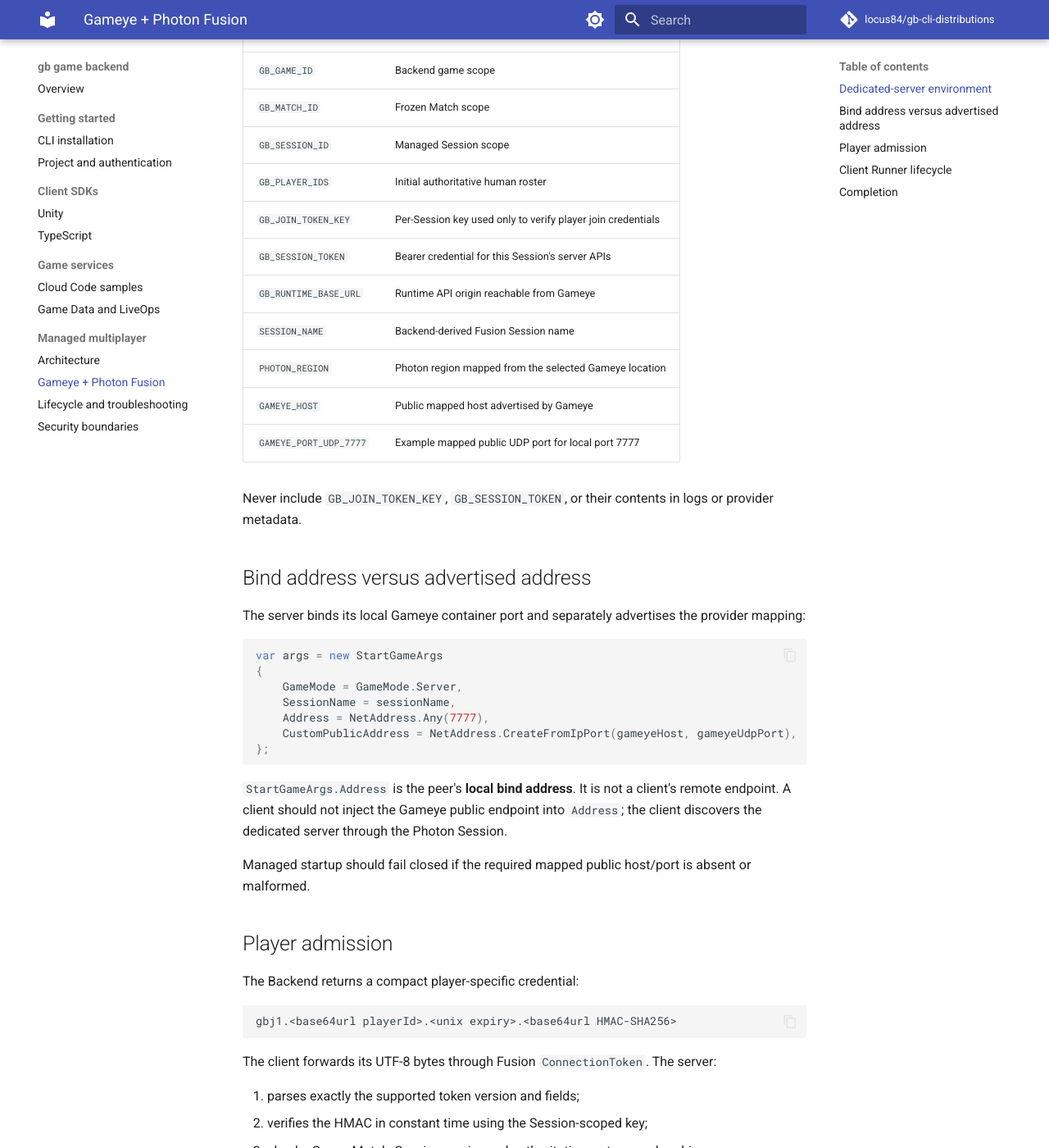
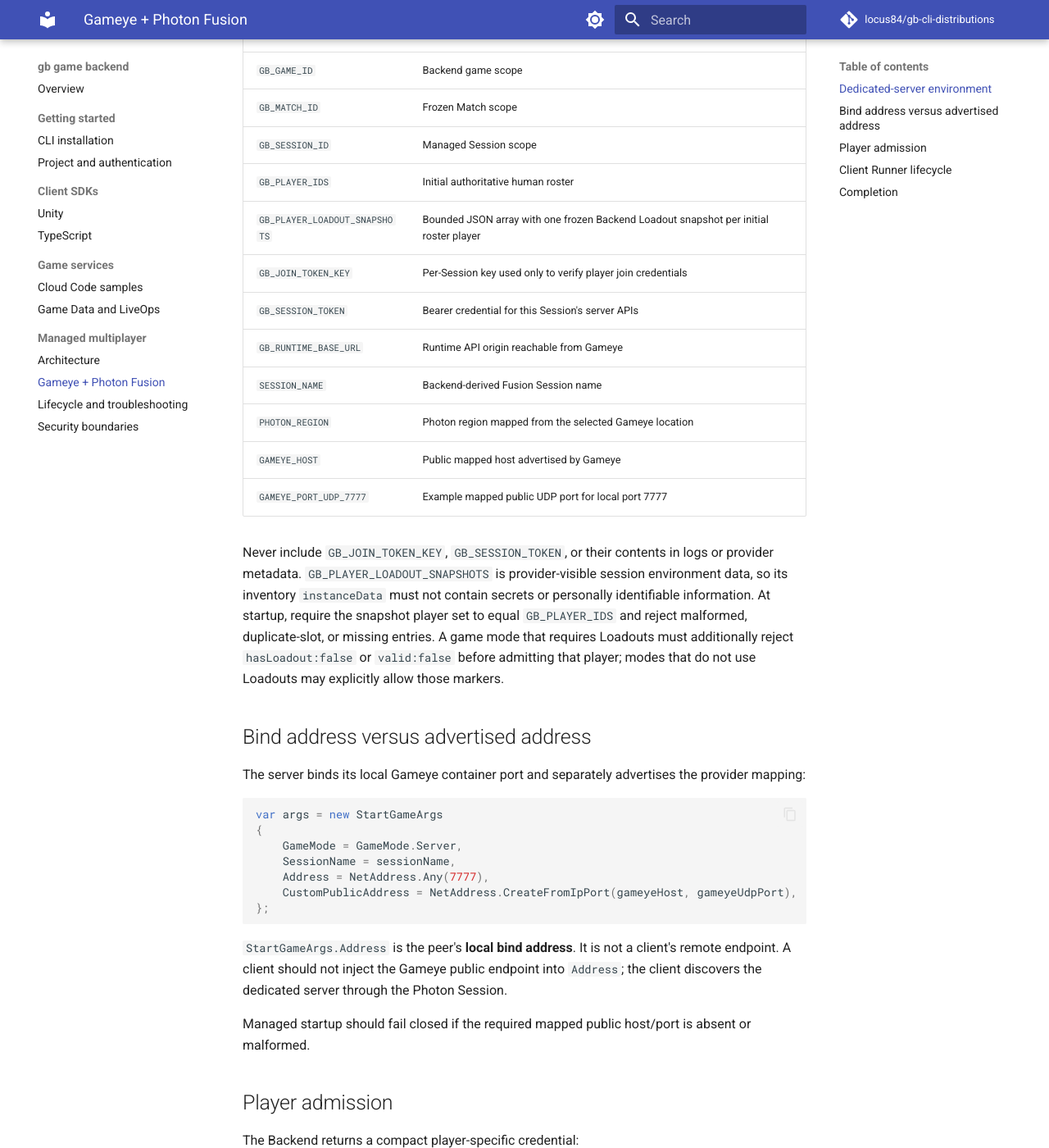
Before and after one commit to locus84/gb-cli-distributions, an MkDocs documentation site: the page built from docs/gameye-fusion.md, in a window 1280 px wide and 1400 px high, scrolled down 255 px. Shown: the whole window at 82% size. Built offline with MkDocs 1.6.1 and Material for MkDocs 9.7.7, drawn with Linux system fonts in a browser that asks for light colours; comment, search, counter and statistics services are not loaded; some of the changed text lies outside the part shown.

Commit message:
docs(release): publish v0.2.191

```diff
--- a/docs/gameye-fusion.md
+++ b/docs/gameye-fusion.md
@@ -10,6 +10,7 @@ A managed allocation receives short-lived Session-scoped values:
 | `GB_MATCH_ID` | Frozen Match scope |
 | `GB_SESSION_ID` | Managed Session scope |
 | `GB_PLAYER_IDS` | Initial authoritative human roster |
+| `GB_PLAYER_LOADOUT_SNAPSHOTS` | Bounded JSON array with one frozen Backend Loadout snapshot per initial roster player |
 | `GB_JOIN_TOKEN_KEY` | Per-Session key used only to verify player join credentials |
 | `GB_SESSION_TOKEN` | Bearer credential for this Session's server APIs |
 | `GB_RUNTIME_BASE_URL` | Runtime API origin reachable from Gameye |
@@ -18,7 +19,7 @@ A managed allocation receives short-lived Session-scoped values:
 | `GAMEYE_HOST` | Public mapped host advertised by Gameye |
 | `GAMEYE_PORT_UDP_7777` | Example mapped public UDP port for local port 7777 |
 
-Never include `GB_JOIN_TOKEN_KEY`, `GB_SESSION_TOKEN`, or their contents in logs or provider metadata.
+Never include `GB_JOIN_TOKEN_KEY`, `GB_SESSION_TOKEN`, or their contents in logs or provider metadata. `GB_PLAYER_LOADOUT_SNAPSHOTS` is provider-visible session environment data, so its inventory `instanceData` must not contain secrets or personally identifiable information. At startup, require the snapshot player set to equal `GB_PLAYER_IDS` and reject malformed, duplicate-slot, or missing entries. A game mode that requires Loadouts must additionally reject `hasLoadout:false` or `valid:false` before admitting that player; modes that do not use Loadouts may explicitly allow those markers.
 
 ## Bind address versus advertised address
 
@@ -51,8 +52,11 @@ The client forwards its UTF-8 bytes through Fusion `ConnectionToken`. The server
 1. parses exactly the supported token version and fields;
 2. verifies the HMAC in constant time using the Session-scoped key;
 3. checks Game, Match, Session, expiry, and authoritative roster membership;
-4. applies capacity, duplicate, reconnect, and admission-phase rules;
-5. logs only a sanitized rejection category.
+4. requires the matching frozen Loadout snapshot and validates the submitted semantic selections against it;
+5. applies capacity, duplicate, reconnect, and admission-phase rules;
+6. logs only a sanitized rejection category.
+
+The UDP test fixture checks snapshot structure, roster binding and join credentials; its `HELLO` protocol carries no equipment selections. It does **not** prove Fusion/HEXTER's client-selection comparison. The production game server must implement step4 before claiming Loadout authority.
 
 The immutable credential expiry used by the server token, player token, and expected server claims must be identical. The operational Session can expire earlier; once it does, the Backend suppresses player credentials and rejects server APIs even if the cryptographic credential has remaining time.
 
```
